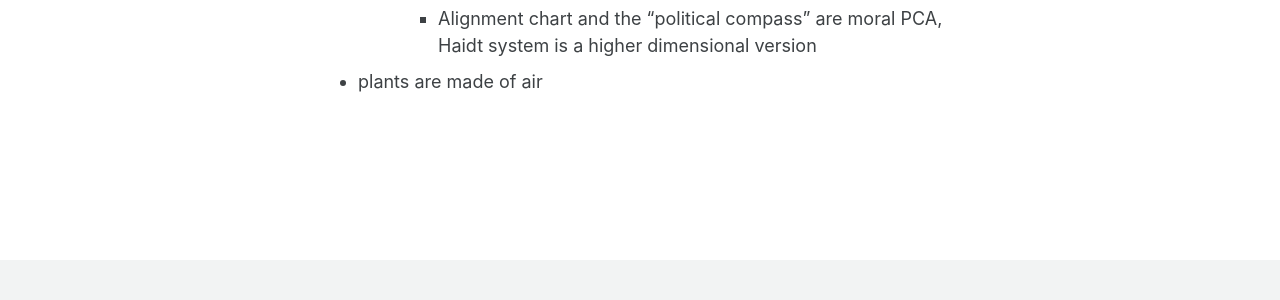
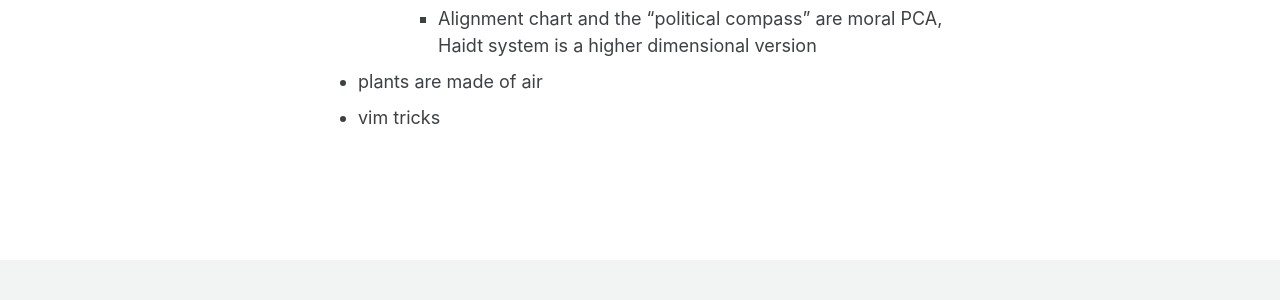
Before and after one commit to mbellitti/mbellitti.github.io, a Jekyll site: the page built from _pages/post-ideas.md, in a window 1280 px wide. Shown: the part 512-812 px from the top of the page. Built offline with Jekyll 4.4.1, drawn with Linux system fonts in a browser that asks for light colours; cached includes are drawn as plain includes; a script that is not in the unit is left out; comment, search, counter and statistics services are not loaded.

Commit message:
added ideas

```diff
--- a/_pages/post-ideas.md
+++ b/_pages/post-ideas.md
@@ -18,3 +18,4 @@ Some ideas I would like to expand into full-sized posts, in no particular order:
         - Alignment chart and the "political compass" are moral PCA, Haidt system is a higher dimensional
           version
 - plants are made of air
+- vim tricks
```
